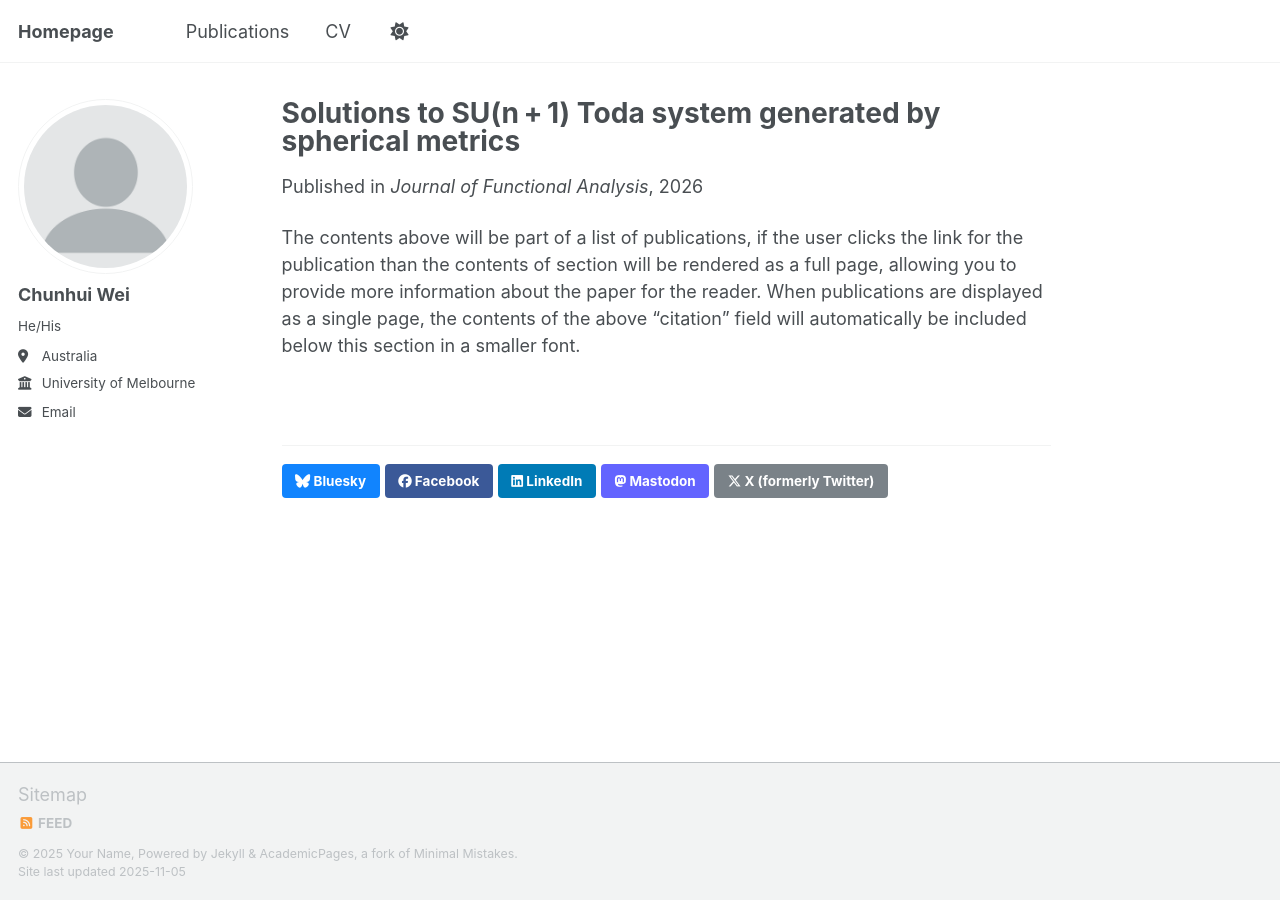
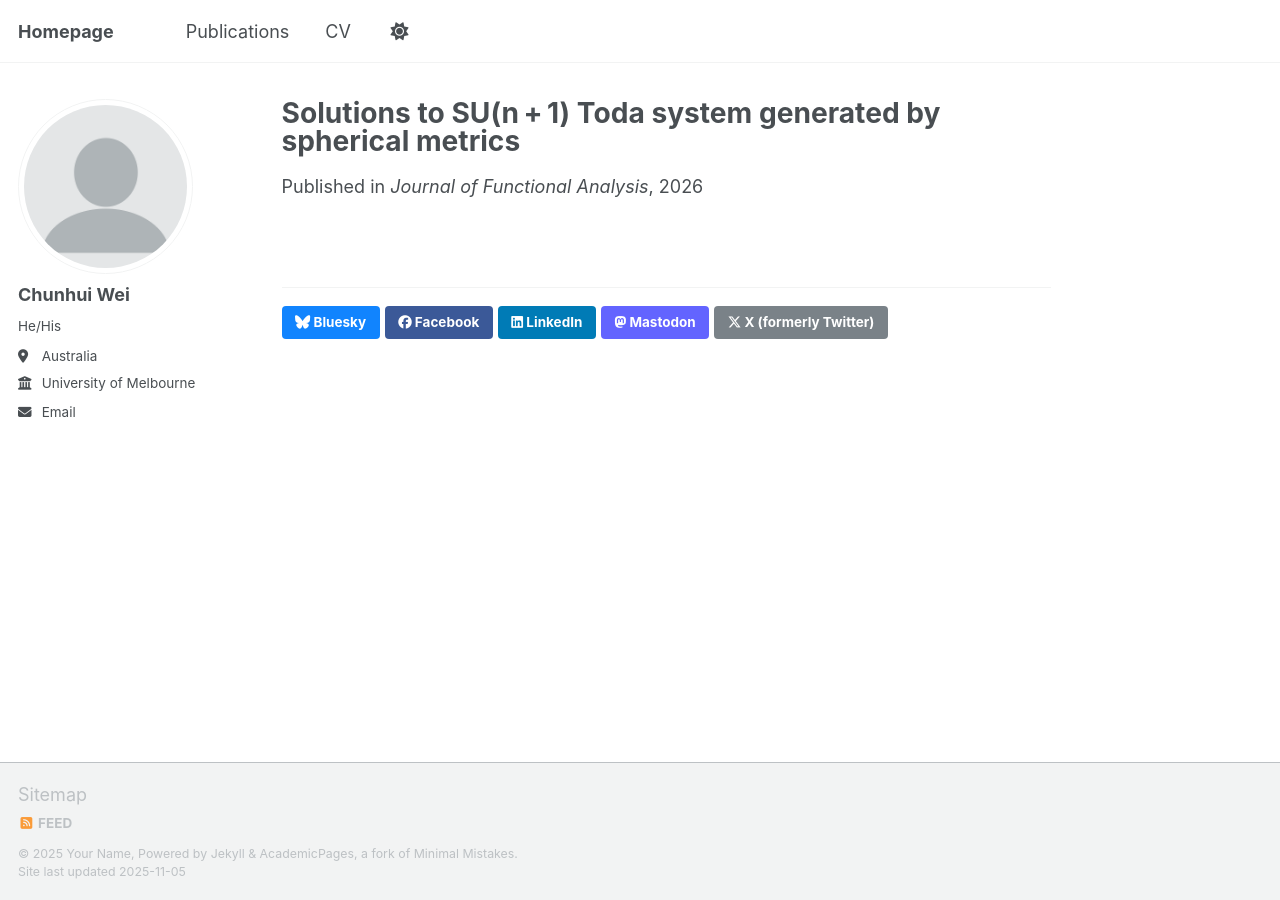
Before and after one commit to chunhuiwei736/chunhuiwei736.github.io, a Jekyll site: the page built from _publications/2026-01-01-JFA.md, in a window 1280 px wide. Built offline with Jekyll 4.4.1, drawn with Linux system fonts in a browser that asks for light colours; a script that is not in the unit is left out.

Commit message:
Update 2026-01-01-JFA.md

```diff
--- a/_publications/2026-01-01-JFA.md
+++ b/_publications/2026-01-01-JFA.md
@@ -2,11 +2,7 @@
 title: "Solutions to SU(n + 1) Toda system generated by spherical metrics"
 collection: publications
 category: manuscripts
-permalink: /publication/2026-01-01-JFA
-excerpt: 'This paper is about the number 2. The number 3 is left for future work.'
 date: 2026-01-01
 venue: 'Journal of Functional Analysis'
-paperurl: 'https://chunhuiwei736.github.io/files/2026-01-01-JFA.pdf'
+paperurl: '[https://www.sciencedirect.com/science/article/pii/S0022123625003799](https://www.sciencedirect.com/science/article/pii/S0022123625003799)'
 ---
-
-The contents above will be part of a list of publications, if the user clicks the link for the publication than the contents of section will be rendered as a full page, allowing you to provide more information about the paper for the reader. When publications are displayed as a single page, the contents of the above "citation" field will automatically be included below this section in a smaller font.
```
